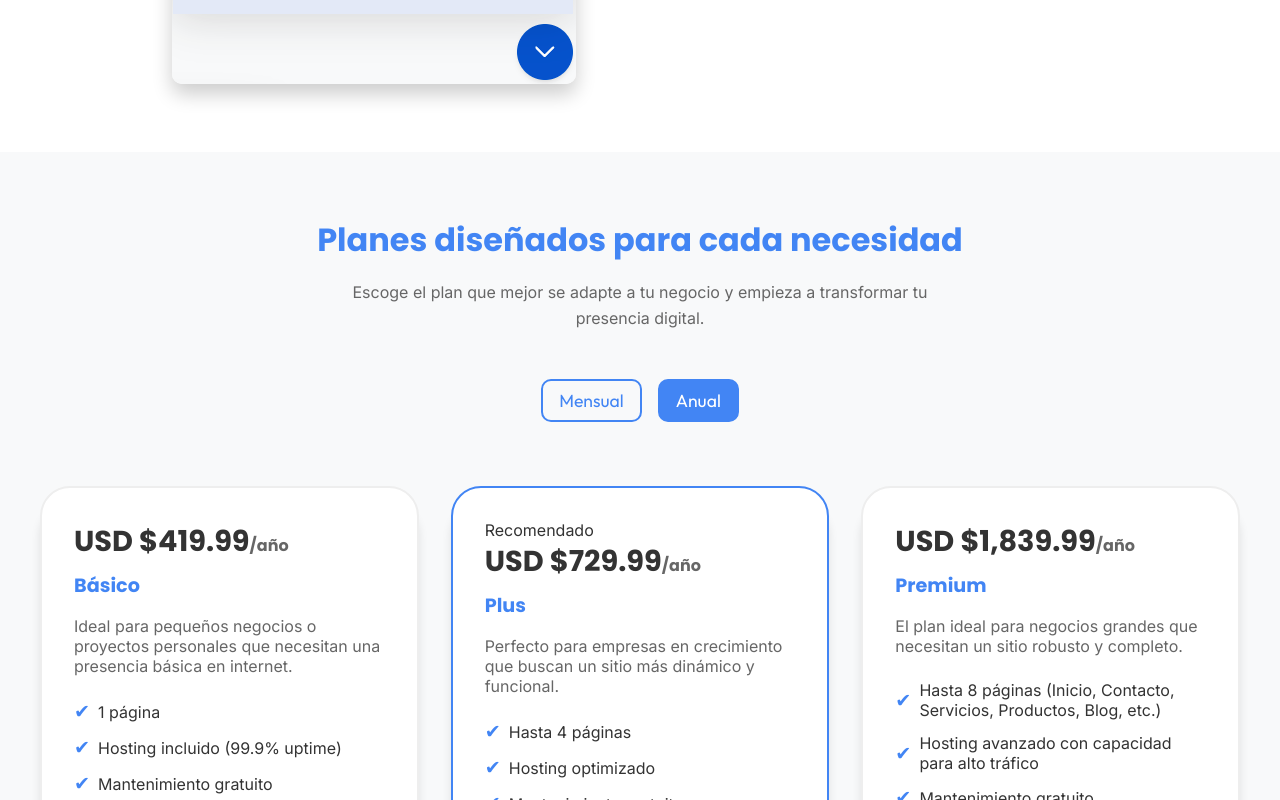
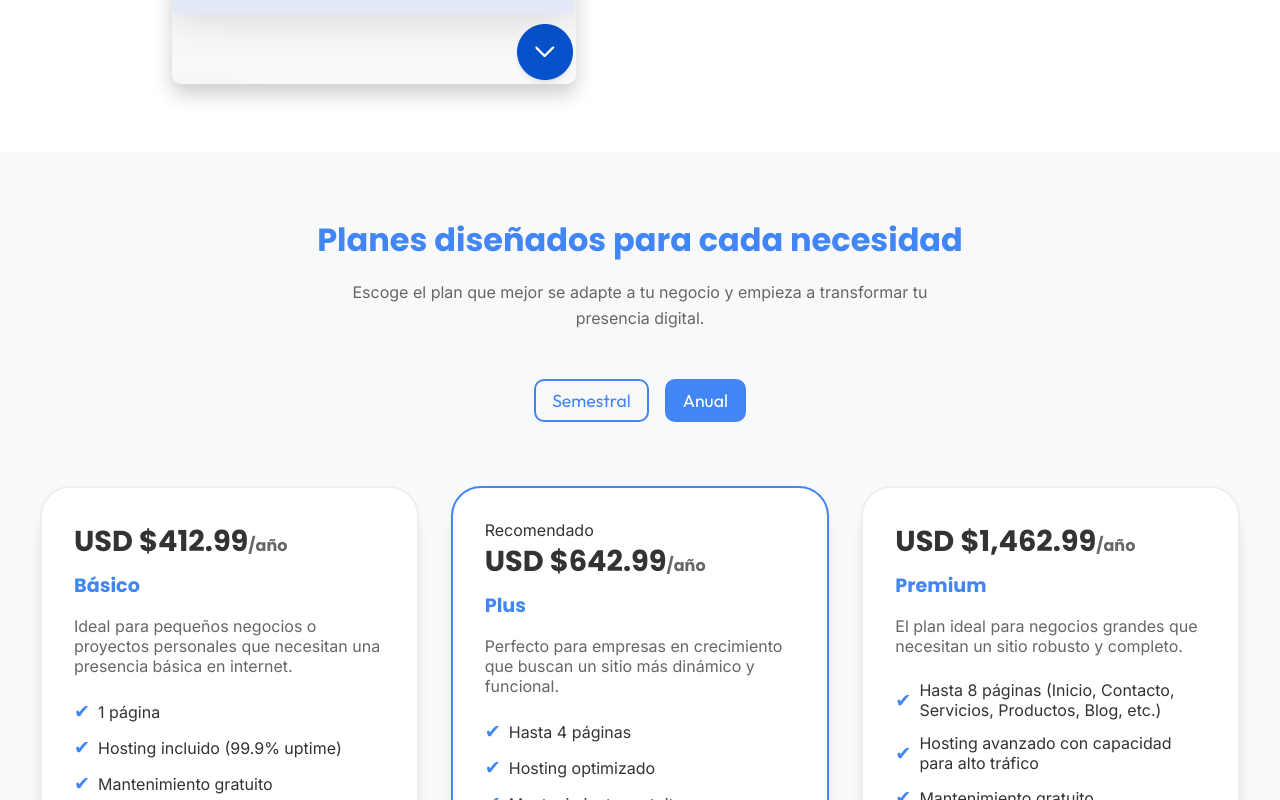
Before and after one commit to flowsiteai/website, a plain HTML site: page index.html in a window 1280 px wide. Both pictures are taken after a click on the button "Anual". Shown: the part 3211-4011 px from the top of the page. Drawn offline with Linux system fonts and the light colour scheme; a script that the page names is missing.

Commit message:
Add files via upload

```diff
--- a/index.html
+++ b/index.html
@@ -480,15 +480,15 @@
     </p>
 
     <div class="tab-options fade-in">
-      <button class="tab-btn active" onclick="switchPricing('mensual')">Mensual</button>
+      <button class="tab-btn active" onclick="switchPricing('semestral')">Semestral</button>
       <button class="tab-btn" onclick="switchPricing('anual')">Anual</button>
     </div>
 
     <div class="pricing-grid">
       <!-- Plan Básico -->
       <div class="price-card fade-in">
-        <h1 class="price" data-price-mensual="USD $53.99" data-price-anual="USD $419.99">
-          USD $53.99<span>/mes</span>
+        <h1 class="price" data-price-semestral="USD $252.99" data-price-anual="USD $412.99">
+          USD $252.99<span>/semestral</span>
         </h1>
         <h4 class="price-type">Básico</h4>
         <p class="pricing-text">Ideal para pequeños negocios o proyectos personales que necesitan una presencia básica en internet.</p>
@@ -508,8 +508,8 @@
       <!-- Plan Plus -->
       <div class="price-card featured fade-in">
         <div class="recommended-tag">Recomendado</div>
-        <h1 class="price" data-price-mensual="USD $78.99" data-price-anual="USD $729.99">
-          USD $78.99<span>/mes</span>
+        <h1 class="price" data-price-semestral="USD $382.99" data-price-anual="USD $642.99">
+          USD $382.99<span>/semestral</span>
         </h1>
         <h4 class="price-type">Plus</h4>
         <p class="pricing-text">Perfecto para empresas en crecimiento que buscan un sitio más dinámico y funcional.</p>
@@ -530,8 +530,8 @@
 
       <!-- Plan Premium -->
       <div class="price-card fade-in">
-        <h1 class="price" data-price-mensual="USD $169.99" data-price-anual="USD $1,839.99">
-          USD $169.99<span>/mes</span>
+        <h1 class="price" data-price-semestral="USD $852.99" data-price-anual="USD $1,462.99">
+          USD $852.99<span>/semestral</span>
         </h1>
         <h4 class="price-type">Premium</h4>
         <p class="pricing-text">El plan ideal para negocios grandes que necesitan un sitio robusto y completo.</p>
@@ -555,17 +555,17 @@
 
 
   <script>
-    // Cambio de precios Mensual/Anual
+    // Cambio de precios Semestral/Anual
     function switchPricing(plan) {
       const prices = document.querySelectorAll(".price");
       const buttons = document.querySelectorAll(".tab-btn");
 
       prices.forEach((price) => {
-        const monthlyPrice = price.getAttribute("data-price-mensual");
+        const monthlyPrice = price.getAttribute("data-price-semestral");
         const annualPrice = price.getAttribute("data-price-anual");
         price.innerHTML =
-          plan === "mensual"
-            ? `${monthlyPrice}<span>/mes</span>`
+          plan === "semestral"
+            ? `${monthlyPrice}<span>/semestral</span>`
             : `${annualPrice}<span>/año</span>`;
       });
 
```
